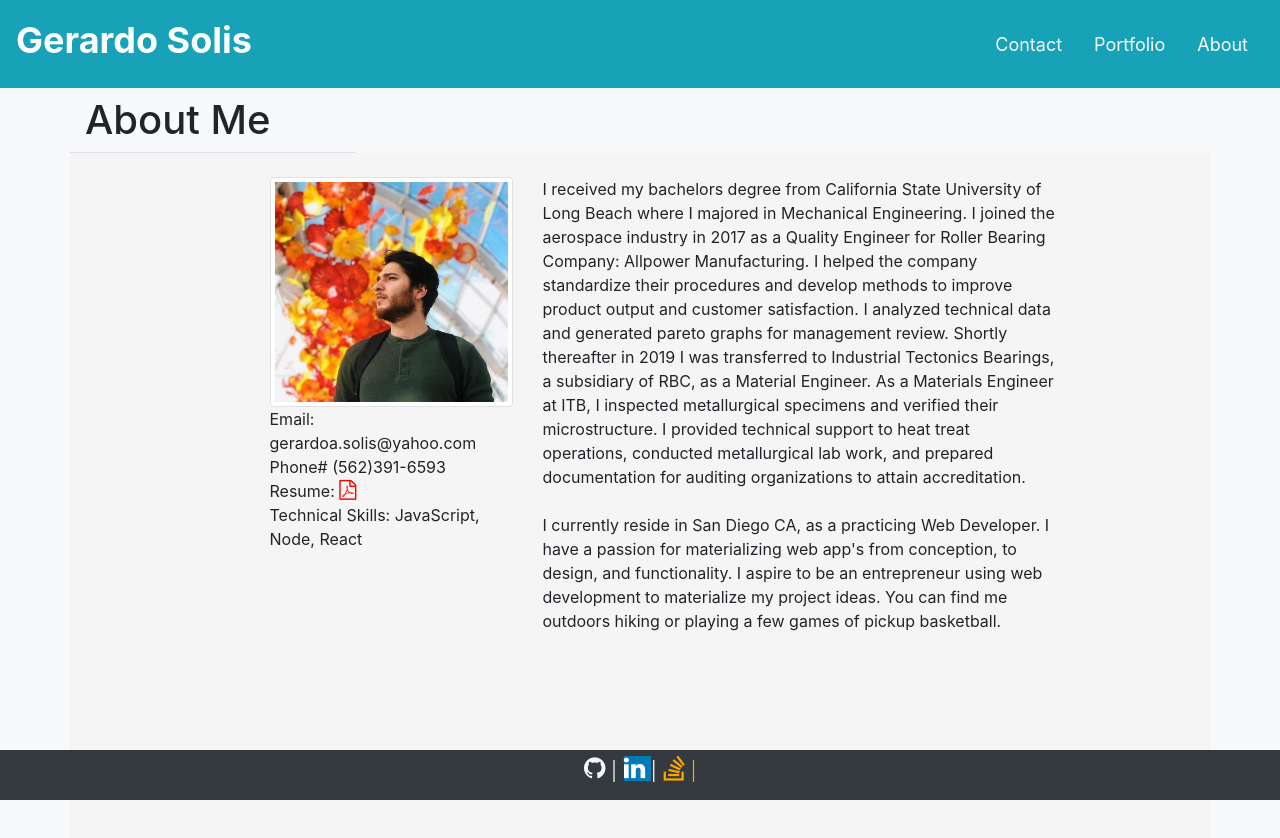
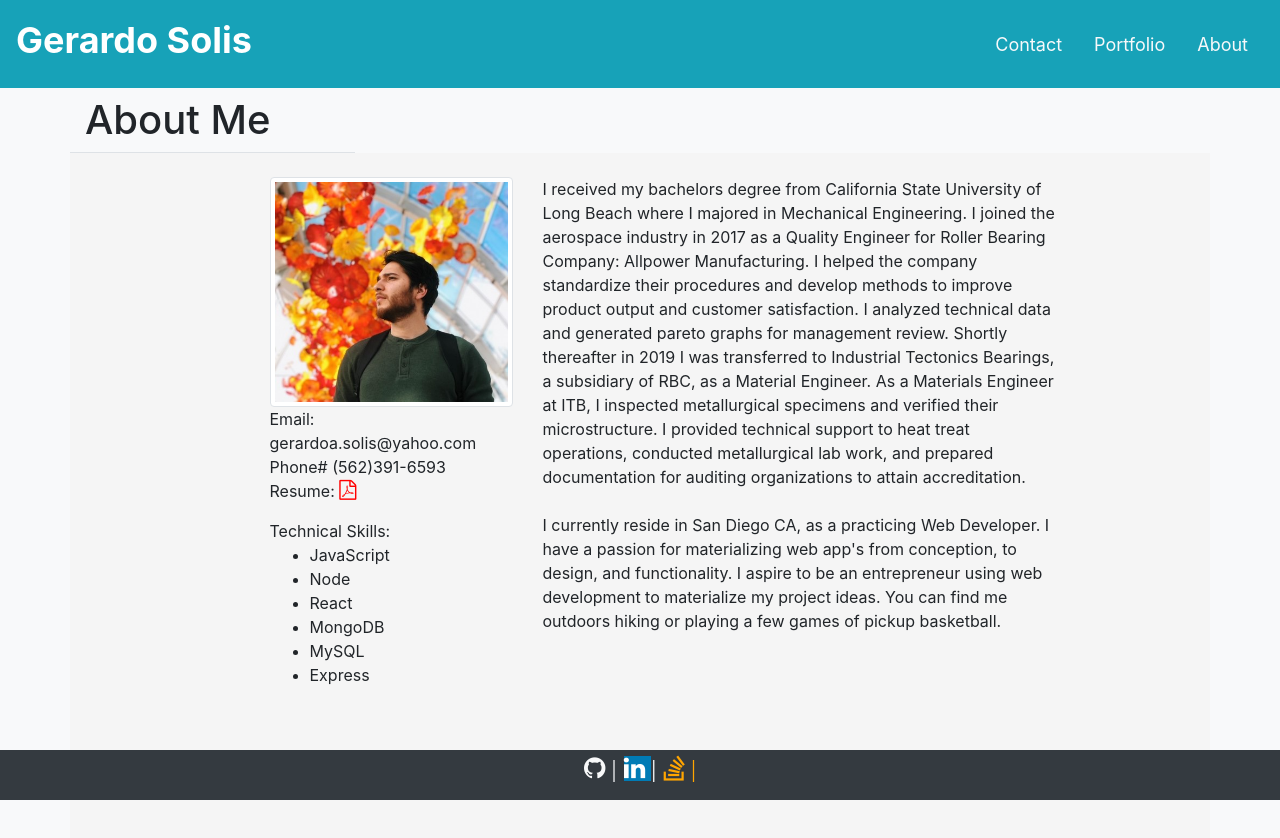
Before and after one commit to Gerardo-S/gerardo-s-v1-portfolio, a React (Create React App) app: page /about in a window 1280 px wide. Shown: the top 838 px of the page. Built offline with nearby package versions, Linux system fonts and the light colour scheme.

Commit message:
add Technologies/skills

```diff
--- a/src/components/pages/About.js
+++ b/src/components/pages/About.js
@@ -19,8 +19,28 @@ function About() {
                     Phone# (562)391-6593<br />
                     Resume: <a className="fa fa-file-pdf-o" style={{ fontSize: 20, color: "red" }}
                             href="https://docs.google.com/document/d/1WOD1jS9CXe35ARm446Lg0oUr0VoTJUCnNzfs28HBF-U/edit?usp=sharing"  rel="noreferrer" target="_blank">  </a><br/>
-                    Technical Skills: JavaScript, Node, React
                     </p>
+                    Technical Skills:
+                    <ul>
+                        <li>
+                            JavaScript
+                        </li>
+                        <li>
+                            Node
+                        </li>
+                        <li>
+                            React
+                        </li>
+                        <li>
+                            MongoDB
+                        </li>
+                        <li>
+                            MySQL
+                        </li>
+                        <li>
+                            Express
+                        </li>
+                    </ul>
 
                 </div>
                 <section className="col-md-6">
@@ -39,12 +59,6 @@ function About() {
                         I currently reside in San Diego CA, as a practicing Web Developer. I have a passion for materializing web app's from conception, to design, and functionality. I aspire to be an entrepreneur using web development to materialize my
                         project ideas. You can find me outdoors hiking or playing a few games of pickup basketball.
 
-
-
-                        {/* I currently live in San Diego CA, as a practicing Web Developer where I am furthering my education by enhancing my technical
-                        knowledge in web development. I aspire to be an entrepreneur using web development to materialize my
-                        project ideas. You can find me outdoors hiking or playing a few games of pickup basketball. */}
-
                     </p>
                 </section>
 
```
